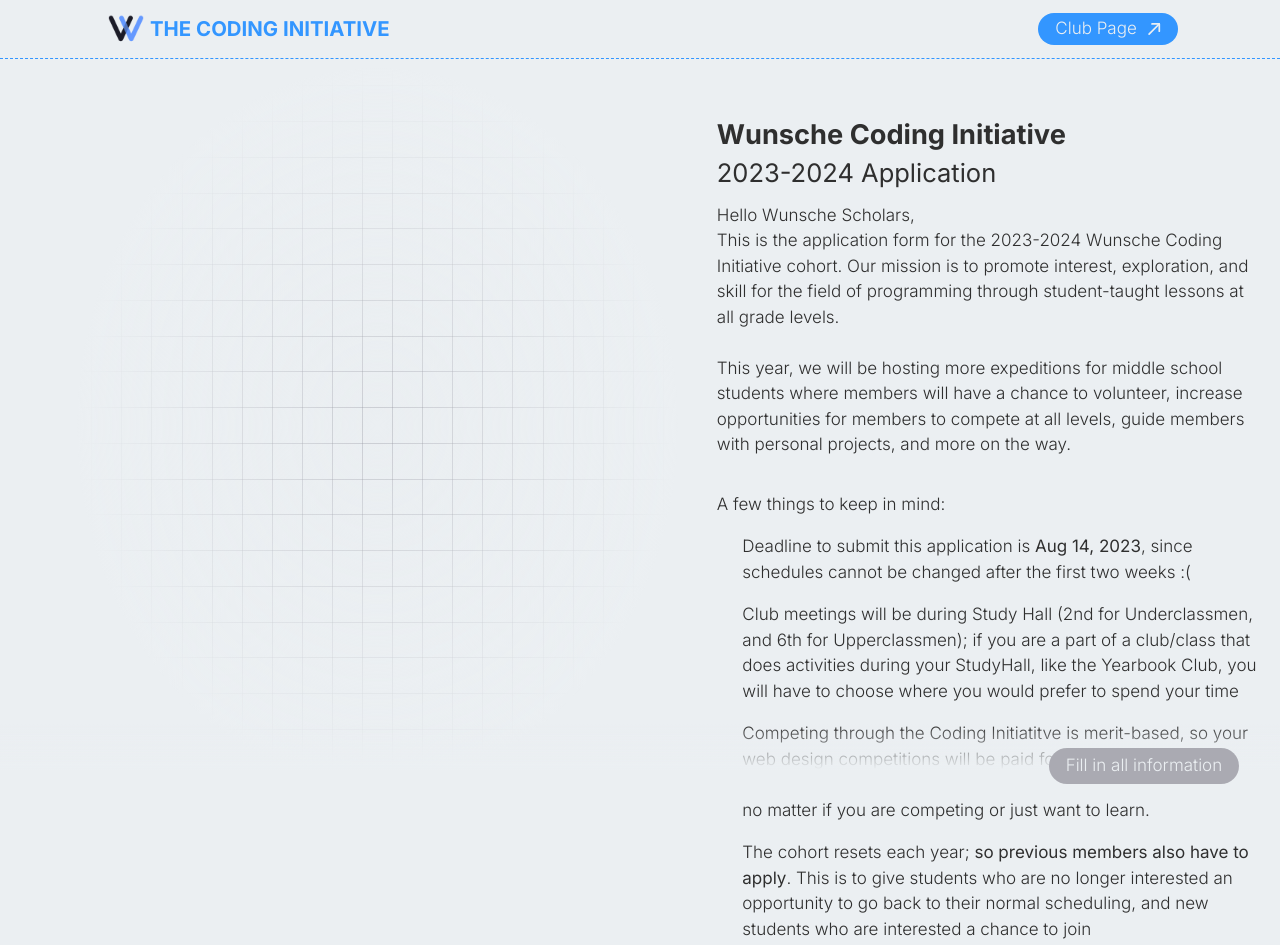
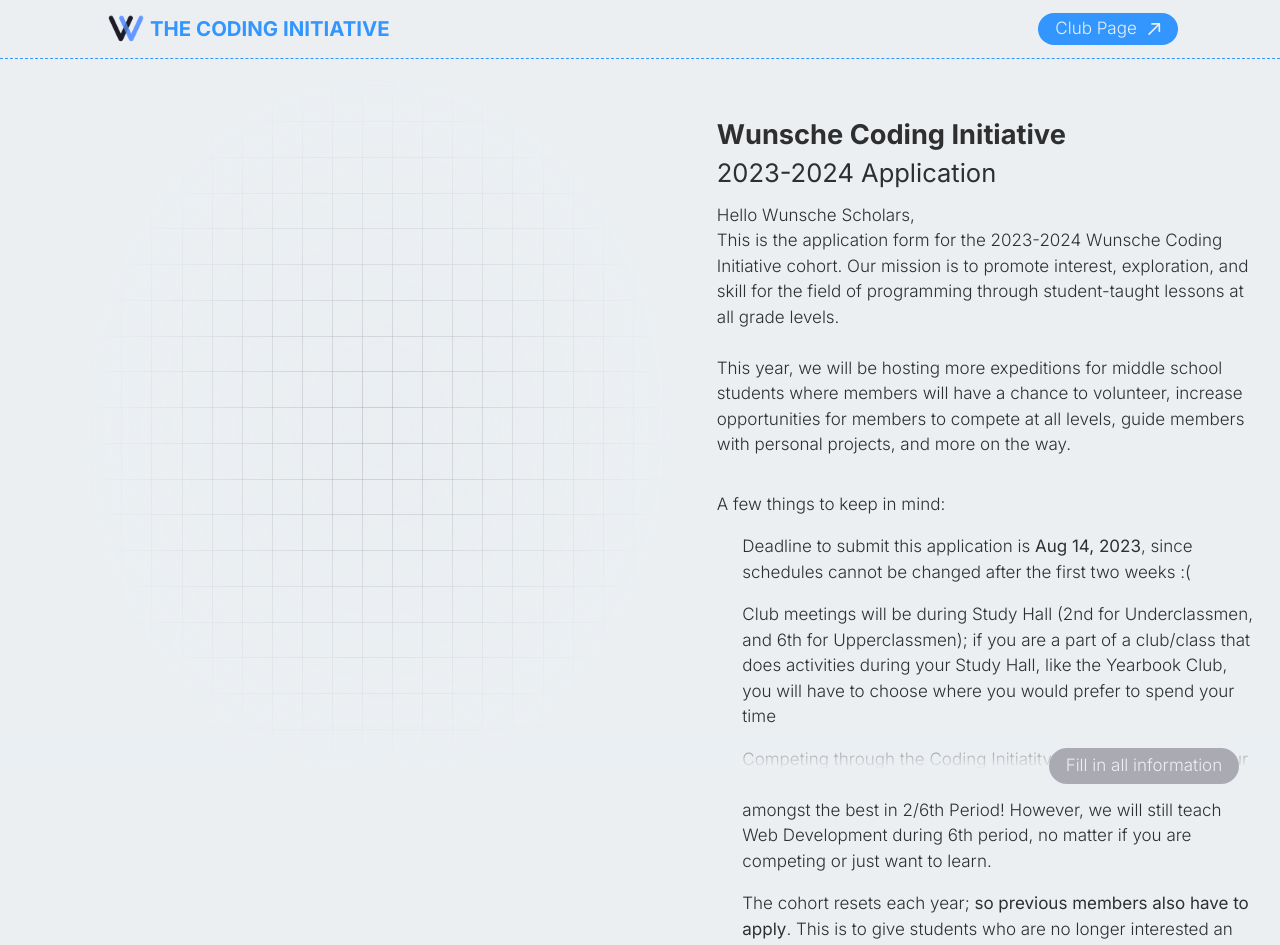
Before and after one commit to JPMetoyer/applycodinginitiative, a SvelteKit app: page / in a window 1280 px wide. Shown: the top 945 px of the page. Built offline with nearby package versions, Linux system fonts and the light colour scheme.

Commit message:
updated content 2

```diff
--- a/src/routes/+page.svelte
+++ b/src/routes/+page.svelte
@@ -357,8 +357,8 @@
             <p>A few things to keep in mind: </p>
             <span class="list">
                 <p>Deadline to submit this application is <b>Aug 14, 2023</b>, since schedules cannot be changed after the first two weeks :(</p>
-                <p class="point">Club meetings will be during Study Hall (2nd for Underclassmen, and 6th for Upperclassmen); if you are a part of a club/class that does activities during your StudyHall, like the Yearbook Club, you will have to choose where you would prefer to spend your time</p>
-                <p class="point">Competing through the Coding Initiatitve is merit-based, so your web design competitions will be paid for by us if you excel! However, we will still teach Web Development during 6th period, no matter if you are competing or just want to learn.</p>
+                <p class="point">Club meetings will be during Study Hall (2nd for Underclassmen, and 6th for Upperclassmen); if you are a part of a club/class that does activities during your Study Hall, like the Yearbook Club, you will have to choose where you would prefer to spend your time</p>
+                <p class="point">Competing through the Coding Initiatitve is merit-based, so your web design competitions will be paid for by us if you are amongst the best in 2/6th Period! However, we will still teach Web Development during 6th period, no matter if you are competing or just want to learn.</p>
                 <p class="point">The cohort resets each year; <b>so previous members also have to apply</b>. This is to give students who are no longer interested an opportunity to go back to their normal scheduling, and new students who are interested a chance to join</p>
                 <p>The club uses a blind selection process, meaning identifying information like name or ID number will be removed from review</p>
             </span>
```
